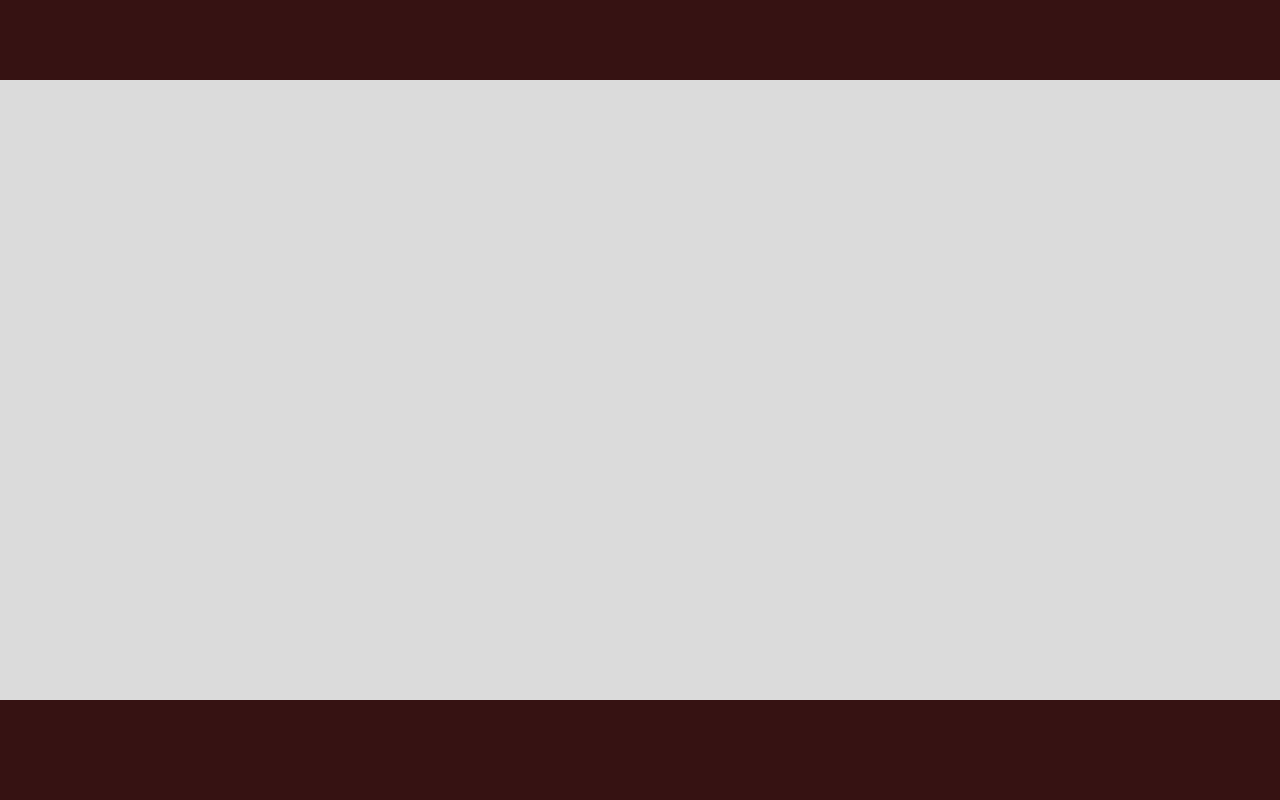
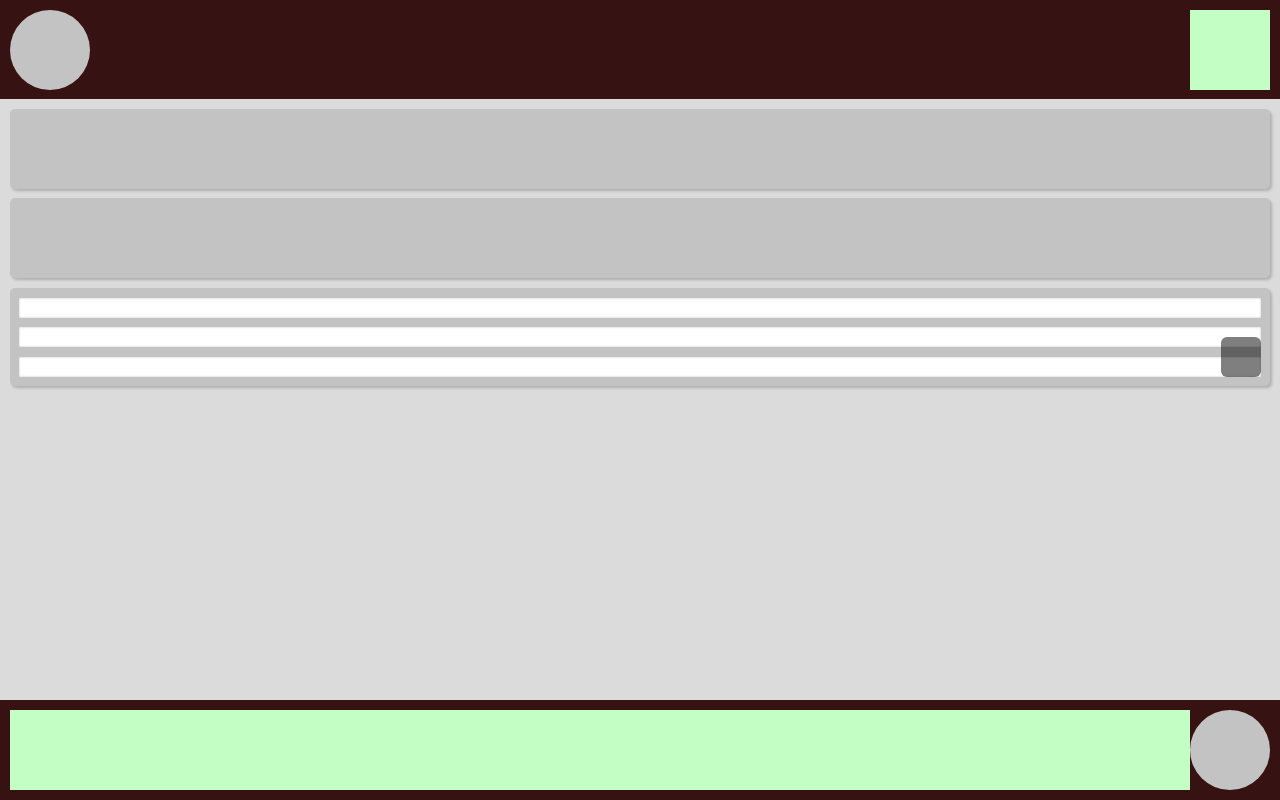
Before and after one commit to Djeg/formation-react, a React (Vite) app: page / in a window 1280 px wide. Built offline with nearby package versions, Linux system fonts and the light colour scheme.

Commit message:
Ajout de la correction

```diff
--- a/src/exos-design/components/App.tsx
+++ b/src/exos-design/components/App.tsx
@@ -1,6 +1,9 @@
 import { StrictMode } from 'react'
 import { AppGlobalStyle } from '../styles/App.style'
 import Design1 from './Design1'
+import Design2 from './Design2'
+import Design3 from './Design3'
+import Design4 from './Design4'
 
 /**
  * Composant principal de l'exercice de design. Il contient
@@ -10,7 +13,7 @@ export default function App() {
   return (
     <StrictMode>
       <AppGlobalStyle />
-      <Design1 />
+      <Design4 />
     </StrictMode>
   )
 }
--- /dev/null
+++ b/src/exos-design/components/Design2.tsx
@@ -0,0 +1,19 @@
+import { Content, FooterBar, HeaderBar } from '../styles/Design1.style'
+import { Box } from '../styles/Design2.style'
+
+/**
+ * Composant affichant le design n°2
+ */
+export default function Design2() {
+  return (
+    <>
+      <HeaderBar></HeaderBar>
+      <Content>
+        <Box />
+        <Box />
+        <Box />
+      </Content>
+      <FooterBar></FooterBar>
+    </>
+  )
+}
--- /dev/null
+++ b/src/exos-design/components/Design3.tsx
@@ -0,0 +1,24 @@
+import { Content, FooterBar, HeaderBar } from '../styles/Design1.style'
+import { Box } from '../styles/Design2.style'
+import { Logo } from '../styles/Design3.style'
+
+/**
+ * Composant affichant le design n°3
+ */
+export default function Design3() {
+  return (
+    <>
+      <HeaderBar>
+        <Logo />
+      </HeaderBar>
+      <Content>
+        <Box />
+        <Box />
+        <Box />
+      </Content>
+      <FooterBar>
+        <Logo />
+      </FooterBar>
+    </>
+  )
+}
--- /dev/null
+++ b/src/exos-design/components/Design4.tsx
@@ -0,0 +1,32 @@
+import { Content, FooterBar, HeaderBar } from '../styles/Design1.style'
+import { Box } from '../styles/Design2.style'
+import { Logo } from '../styles/Design3.style'
+import { Button, GreenBlock, SubBox } from '../styles/Design4.style'
+
+/**
+ * Composant affichant le design n°4
+ */
+export default function Design4() {
+  return (
+    <>
+      <HeaderBar>
+        <Logo />
+        <GreenBlock />
+      </HeaderBar>
+      <Content>
+        <Box />
+        <Box />
+        <Box>
+          <SubBox />
+          <SubBox />
+          <SubBox />
+          <Button />
+        </Box>
+      </Content>
+      <FooterBar>
+        <Logo />
+        <GreenBlock />
+      </FooterBar>
+    </>
+  )
+}
--- a/src/exos-design/styles/Design1.style.tsx
+++ b/src/exos-design/styles/Design1.style.tsx
@@ -1,4 +1,5 @@
 import styled from 'styled-components'
+import { GreenBlock } from './Design4.style'
 
 /**
  * Contient le style du composant HeaderBar
@@ -6,6 +7,16 @@ import styled from 'styled-components'
 export const HeaderBar = styled.header`
   min-height: 80px;
   background-color: #361212;
+  padding: 0.6rem;
+  display: flex;
+  justify-content: space-between;
+
+  // On stylise tout les GreenBlock présent
+  // dans le HeaderBar !
+  ${GreenBlock} {
+    width: 80px;
+    height: 80px;
+  }
 `
 
 /**
@@ -15,6 +26,9 @@ export const Content = styled.main`
   min-height: 200px;
   background-color: #dbdbdb;
   flex-grow: 2;
+  display: flex;
+  flex-direction: column;
+  padding: 0.6rem;
 `
 
 /**
@@ -23,4 +37,11 @@ export const Content = styled.main`
 export const FooterBar = styled.footer`
   min-height: 100px;
   background-color: #361212;
+  display: flex;
+  flex-direction: row-reverse;
+  padding: 0.6rem;
+
+  ${GreenBlock} {
+    flex-grow: 2;
+  }
 `
--- /dev/null
+++ b/src/exos-design/styles/Design2.style.tsx
@@ -0,0 +1,19 @@
+import styled from 'styled-components'
+
+/**
+ * Boite permettant d'afficher du contenue.
+ *
+ * (Boite rose sur le design de l'exercice)
+ */
+export const Box = styled.div`
+  position: relative;
+  min-height: 80px;
+  min-width: 20px;
+  margin-bottom: 0.6rem;
+  background-color: #c3c3c3;
+  box-shadow: 2px 2px 3px rgba(0, 0, 0, 0.2);
+  border-radius: 5px;
+  display: flex;
+  flex-direction: column;
+  padding: 0.6rem;
+`
--- /dev/null
+++ b/src/exos-design/styles/Design3.style.tsx
@@ -0,0 +1,11 @@
+import styled from 'styled-components'
+
+/**
+ * Div contenant le logo
+ */
+export const Logo = styled.div`
+  width: 80px;
+  height: 80px;
+  background-color: #c3c3c3;
+  border-radius: 100%;
+`
--- /dev/null
+++ b/src/exos-design/styles/Design4.style.tsx
@@ -0,0 +1,42 @@
+import styled from 'styled-components'
+
+/**
+ * Design d'une div « sous boîte »
+ *
+ */
+export const SubBox = styled.div`
+  min-height: 20px;
+  background-color: #fff;
+  box-shadow: inset 0px 0px 2px rgba(0, 0, 0, 0.3);
+  margin-bottom: 0.6rem;
+
+  // Je reprend la balise et je rajoute le pseudo sélécteur
+  // :last-child (permettant cible le dernier enfant)
+  &:last-of-type {
+    margin-bottom: 0;
+  }
+`
+
+/**
+ * Boutons s'affichant en bas à droite d'une boite ou sous boite
+ */
+export const Button = styled.button`
+  min-width: 40px;
+  min-height: 40px;
+  border: 0;
+  outline: none;
+  background-color: black;
+  position: absolute;
+  bottom: 0;
+  right: 0;
+  margin: 0.6rem;
+  border-radius: 6px;
+  opacity: 0.5;
+`
+
+/**
+ * Block vert
+ */
+export const GreenBlock = styled.div`
+  background-color: #c3ffc5;
+`
```
